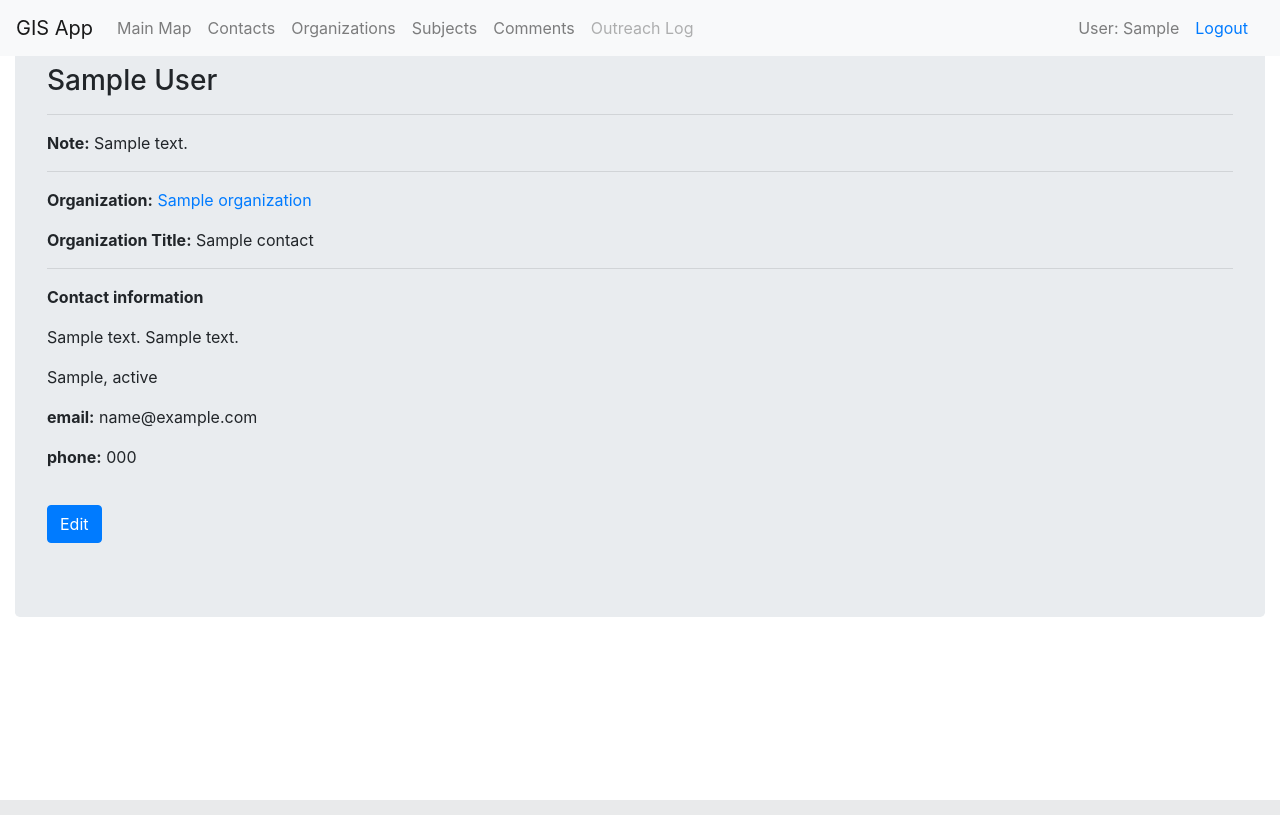
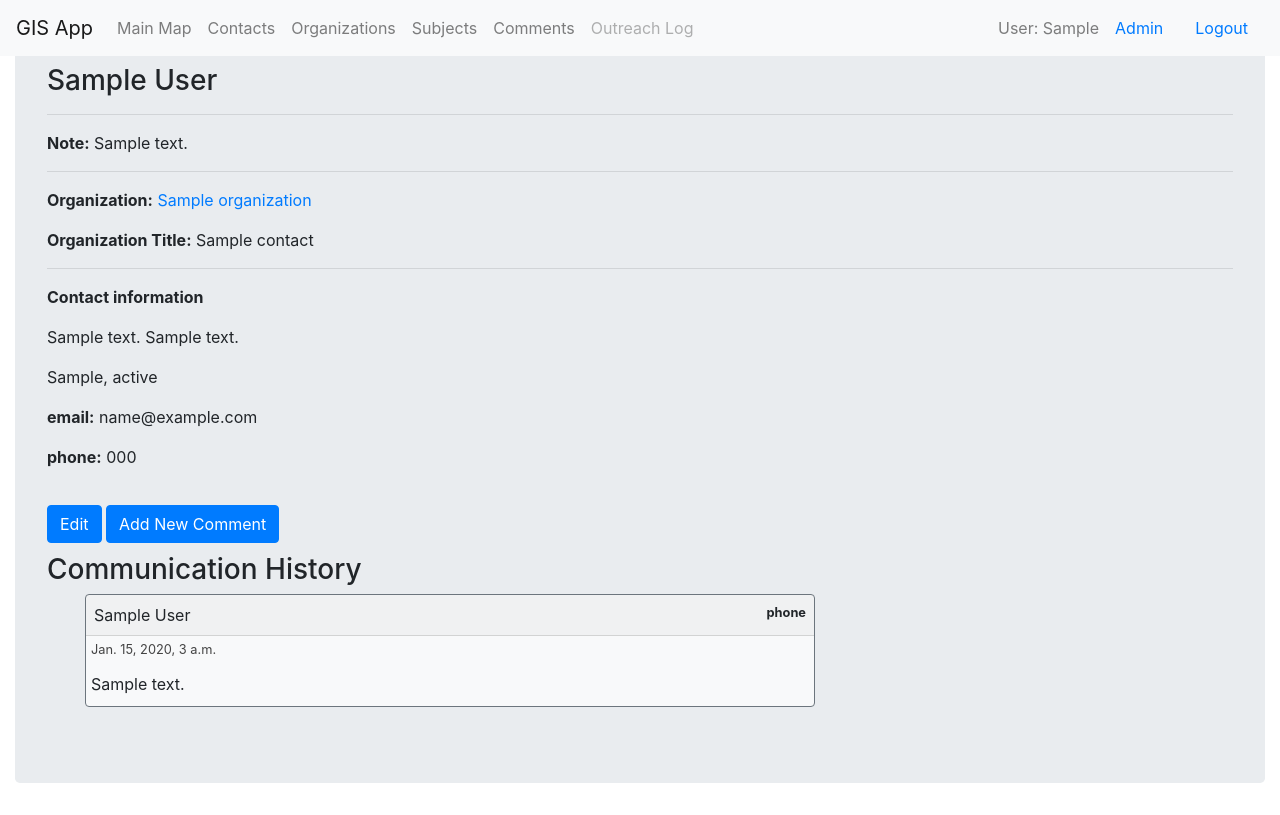
Before and after one commit to authalic/pinvolvement, a Django app: page /contacts/contact/00000000-0000-0000-0000-000000000001 in a window 1280 px wide. Run offline with Django 3.2, Linux system fonts and the light colour scheme; a user stored in the database is signed in; tables that the repository leaves empty hold one stand-in row (values such as "Sample post"); parts of the project's set-up code (start-up, migrations or seed data) failed here and were passed over; some libraries are stand-ins or nearby versions.

Commit message:
added permissions for Admin, Staff, and Users

```diff
--- a/contacts/models.py
+++ b/contacts/models.py
@@ -26,6 +26,9 @@ class Organization(models.Model):
 
     class Meta:
             ordering = ["org_name"]
+
+    def get_members(self):
+        return Contact.objects.filter(organization=self.pk).order_by('last_name', 'first_name')
 
     def get_absolute_url(self):
         return reverse('org-detail', args=[str(self.id)])
@@ -57,6 +60,9 @@ class Contact(models.Model):
 
     class Meta:
         ordering = ["last_name", "first_name"]
+
+    def get_comments(self):
+        return Comment.objects.filter(contact=self.pk).order_by('-comment_datetime')
 
     def get_absolute_url(self):
         return reverse('contact-detail', args=[str(self.id)])
--- a/contacts/templates/contacts/base.html
+++ b/contacts/templates/contacts/base.html
@@ -56,6 +56,11 @@
         <ul class="nav justify-content-end">
             {% if user.is_authenticated %}
               <li class="navbar-text">User: {{ user.first_name }}</li>
+              {% if user.is_superuser %}
+                <li>
+                  <a class="nav-link" href="{% url 'admin:index'%}">Admin</a>
+                </li>
+              {% endif %}
               <li>
                 <a class="nav-link" href="{% url 'logout'%}?next={{request.path}}">Logout</a>
               </li>
--- a/contacts/templates/contacts/comment_list.html
+++ b/contacts/templates/contacts/comment_list.html
@@ -35,6 +35,10 @@
         <p>No comments in database</p>
     {% endif %}
 
+    {% if user.is_staff %}
+
     <a class="btn btn-primary" href="{% url 'comment_create' %}" role="button">Add New</a>
 
+    {% endif %}
+
 {% endblock %}
--- a/contacts/templates/contacts/contact_detail.html
+++ b/contacts/templates/contacts/contact_detail.html
@@ -17,6 +17,49 @@
     <p><b>email:</b> {{ contact.email }}</p>
     <p><b>phone:</b> {{ contact.phone }}</p>
 
+    {% if user.is_staff %}
+
     <a class="btn btn-primary" href="{% url 'contact_update' contact.pk %}" role="button">Edit</a>
+    <a class="btn btn-primary" href="{% url 'comment_create' %}" role="button">Add New Comment</a>
+
+    {% endif %}
+
+    <h3>Communication History</h3>
+
+    <div class="container">
+    {% if contact.get_comments %}
+        {% for comment in contact.get_comments %}
+        {% if comment.is_incoming %}
+        <div class="row">
+            <div class="col-sm-8">
+                <div class="card bg-light border border-secondary">
+                    <div class="card-header">{{ comment.contact }} <div class="glyph">{{ comment.method }}</div></div>
+                    <div class="card-body">
+                        <div class="card-title"><a href="{% url 'comment-detail' comment.pk %}" class="timestamp">{{ comment.timestamp }}</a></div>
+                        <p class="card-text">{{ comment.commentxt }}</p>
+                    </div>
+                </div>
+            </div>
+        </div>
+        {% else %}
+        <div class="row">
+            <div class="col-sm-8 offset-sm-4">
+                <div class="card bg-light border border-primary">
+                    <div class="card-header bg-primary text-white">{{ comment.employee.first_name }} {{ comment.employee.last_name }}<div class="glyph">{{ comment.method }}</div></div>
+                    <div class="card-body">
+                        <div class="card-title"><a href="{% url 'comment-detail' comment.pk %}"  class="timestamp">{{ comment.timestamp }}</a></div>
+                        <p class="card-text">{{ comment.commentxt }}</p>
+                    </div>
+                </div>
+            </div>
+        </div>
+        {% endif %}
+        {% endfor %}
+    {% else %}
+        <div class="row">
+            <p>No communication history</p>
+        </div>
+    {% endif %}
+    </div>
 
 {% endblock %}
--- a/contacts/templates/contacts/contact_list.html
+++ b/contacts/templates/contacts/contact_list.html
@@ -32,6 +32,10 @@
         <p>No contacts in database</p>
     {% endif %}
 
+    {% if user.is_staff %}
+
     <a class="btn btn-primary" href="{% url 'contact_create' %}" role="button">Add New</a>
 
+    {% endif %}
+
 {% endblock %}
--- a/contacts/templates/contacts/index.html
+++ b/contacts/templates/contacts/index.html
@@ -70,6 +70,9 @@
         {% endfor %}
     </script>
 
+    {% if user.is_staff %}
     <a class="btn btn-primary" href="{% url 'subject_create' %}" role="button">Add New Subject</a>
+    {% endif %}
+
 
 {% endblock %}
--- a/contacts/templates/contacts/organization_list.html
+++ b/contacts/templates/contacts/organization_list.html
@@ -31,5 +31,8 @@
     <p>No organizations in database</p>
     {% endif %}
 
-    <a class="btn btn-primary" href="{% url 'organization_create' %}" role="button">Add New</a>
+    {% if user.is_staff %}
+        <a class="btn btn-primary" href="{% url 'organization_create' %}" role="button">Add New</a>
+    {% endif %}
+
 {% endblock %}
--- a/contacts/templates/contacts/subject_detail.html
+++ b/contacts/templates/contacts/subject_detail.html
@@ -23,9 +23,12 @@
     {# leaflet map gets injected here #}
     {% leaflet_map "subject_mapid" callback="window.map_init_basic" fitextent="False" %}
 
+    {% if user.is_staff %}
+
         <!-- clicking the Add New Comment button should redirect users back to the Subject Detail page -->
         <a class="btn btn-primary" href="{% url 'subject_update' subject.pk %}" role="button">Edit</a>
         <a class="btn btn-primary" href="{% url 'comment_create' %}" role="button">Add New Comment</a>
+    {% endif %}
 
     <h3>Comment History</h3>
     <!-- Create the back-and-forth comment structure here -->
--- a/contacts/templates/contacts/subject_form.html
+++ b/contacts/templates/contacts/subject_form.html
@@ -49,9 +49,10 @@
                 {{ form.coordinates }}
         </div>
 
-
+        {% if user.is_staff %}
         <input class="btn btn-primary" type="submit" value="Submit">
         <input class="btn btn-primary" onclick="window.history.go(-1); return false;" type="button" value="Cancel">
+        {% endif %}
 
     </form>
 
--- a/contacts/templates/contacts/subject_list.html
+++ b/contacts/templates/contacts/subject_list.html
@@ -33,5 +33,7 @@
         <p>No subjects in database</p>
     {% endif %}
 
+    {% if user.is_staff %}
     <a class="btn btn-primary" href="{% url 'subject_create' %}" role="button">Add New</a>
+    {% endif %}
 {% endblock %}
```
Also changed, not shown: contacts/templates/contacts/comment_confirm_delete.html (+8 -0 lines), contacts/templates/contacts/comment_detail.html (+6 -2 lines), contacts/templates/contacts/comment_form.html (+5 -3 lines), contacts/templates/contacts/organization_detail.html (+24 -2 lines), 1 other file.
